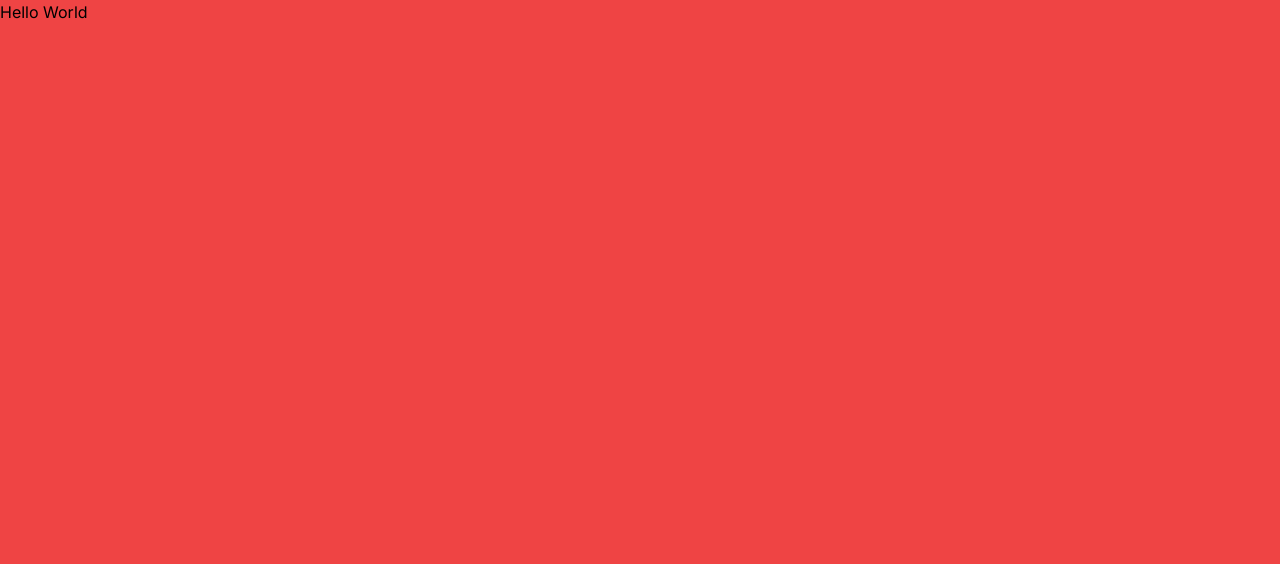
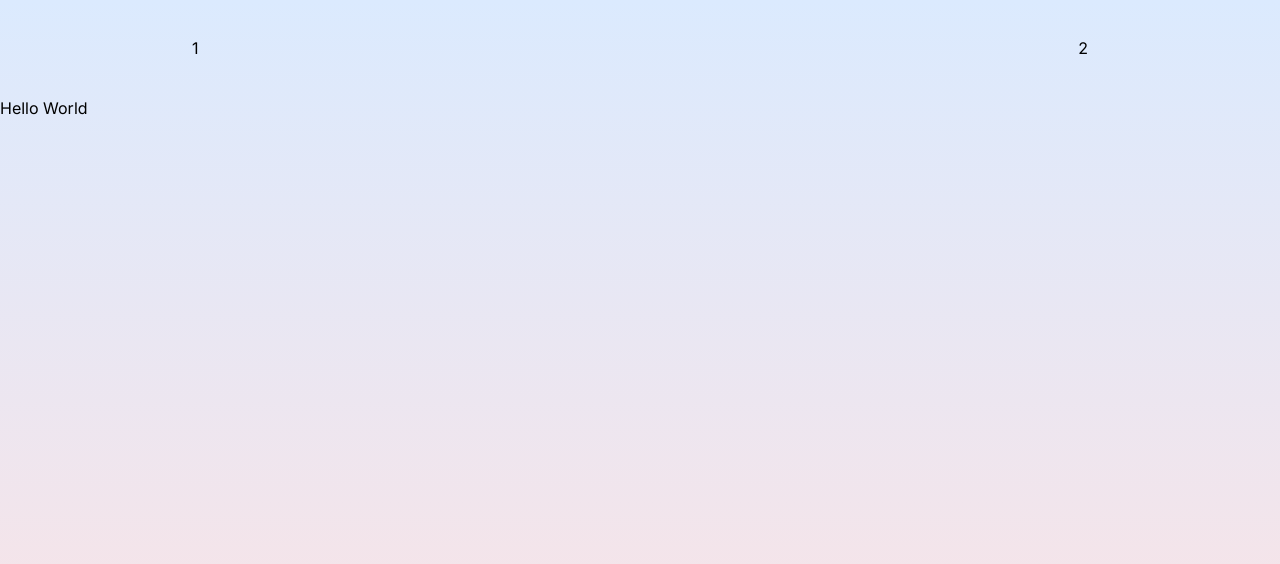
Before and after one commit to Alek30k/PortFolio-Nextjs, a Next.js app: page / in a window 1280 px wide. Shown: the top 564 px of the page. Built offline with nearby package versions, Linux system fonts and the light colour scheme.

Commit message:
last commit

```diff
--- a/src/app/layout.js
+++ b/src/app/layout.js
@@ -13,9 +13,11 @@
   return (
     <html lang="en">
       <body className={inter.className}>
-        <div className="w-screen h-screen bg-red-500">
-          <Navbar />
-          {children}
+        <div className="w-screen h-screen bg-gradient-to-b from-blue-100 to-red-100">
+          <div className="h-24">
+            <Navbar />
+          </div>
+          <div className="h-[calc(100vh - 6rem)]">{children}</div>
         </div>
       </body>
     </html>
--- a/src/components/navbar.jsx
+++ b/src/components/navbar.jsx
@@ -1,7 +1,8 @@
 const Navbar = () => {
   return (
-    <div className="">
-      <div></div>
+    <div className="h-full flex items-center justify-between px-4 sm:px-8 md:px-12 lg:px-20 xl:px-48">
+      <div>1</div>
+      <div>2</div>
     </div>
   );
 };
```
Also changed, not shown: 1 other file (tests, documents, lock files or other folders).
